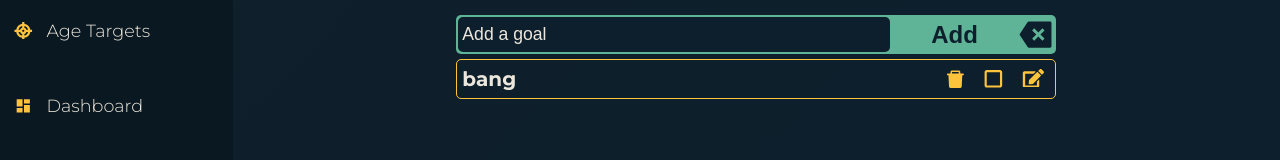
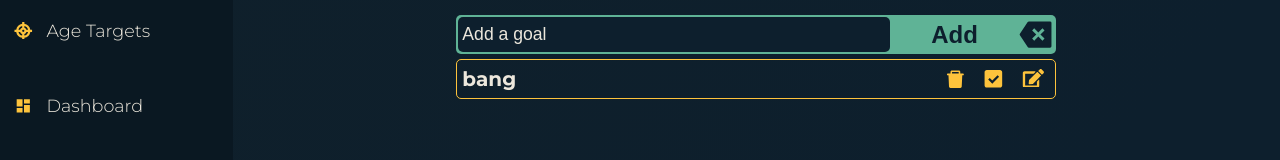
Before and after one commit to sseans/React-Goals, a React (Create React App) app: page /goals in a window 1280 px wide. Shown: the part 370-530 px from the top of the page. Built offline with nearby package versions, Linux system fonts and the light colour scheme.

Commit message:
added checked local cache memory

```diff
--- a/src/App.js
+++ b/src/App.js
@@ -1,5 +1,5 @@
 import "./App.css";
-import { BrowserRouter as Router, Route, Switch, Link } from "react-router-dom";
+import { BrowserRouter as Router, Route, Switch } from "react-router-dom";
 import Nav from "./components/Nav/Nav";
 import PlannerList from "./components/PlannerList/PlannerList";
 import Welcome from "./components/Welcome/Welcome";
--- a/src/components/Goal/Goal.js
+++ b/src/components/Goal/Goal.js
@@ -5,14 +5,15 @@ import { ImCheckboxChecked } from "react-icons/im";
 import { FaEdit } from "react-icons/fa";
 import "./Goal.css";
 
-export default function Goal({ goal, removeGoal, editGoal }) {
-  const [check, setCheck] = useState(false);
+export default function Goal({ goal, removeGoal, editGoal, markChecked }) {
+  const [check, setCheck] = useState(goal.checked);
 
   function findID() {
     removeGoal(goal.id);
   }
 
   function toggleCheck() {
+    markChecked(goal.id, !check);
     setCheck(!check);
   }
 
--- a/src/components/PlannerForm/PlannerForm.js
+++ b/src/components/PlannerForm/PlannerForm.js
@@ -21,6 +21,7 @@ export default function PlannerForm(props) {
     props.onSubmit({
       id: Math.floor(Math.random() * 10000),
       name: input,
+      checked: false,
     });
     setInput("");
   }
--- a/src/components/PlannerList/PlannerList.js
+++ b/src/components/PlannerList/PlannerList.js
@@ -9,6 +9,14 @@ export default function PlannerList() {
   const [input, setInput] = useState("");
   const [focusPoint, setFocusPoint] = useState(false);
 
+  function setLocal(itemToBeStored) {
+    localStorage.setItem("goalsArray", JSON.stringify(itemToBeStored));
+  }
+
+  function getLocal() {
+    return [...JSON.parse(localStorage.getItem("goalsArray"))];
+  }
+
   function handleChange(e) {
     setInput(e.target.value);
   }
@@ -17,8 +25,7 @@ export default function PlannerList() {
     if (localStorage.getItem("goalsArray") === null) {
       return;
     } else {
-      console.log(...JSON.parse(localStorage.getItem("goalsArray")));
-      let loadGoals = [...JSON.parse(localStorage.getItem("goalsArray"))];
+      let loadGoals = getLocal();
       setGoals(loadGoals);
     }
   }, []);
@@ -29,18 +36,18 @@ export default function PlannerList() {
     }
     let newGoals = [goal, ...goals];
     setGoals(newGoals);
-    localStorage.setItem("goalsArray", JSON.stringify(newGoals));
+    setLocal(newGoals);
   }
 
   function removeGoal(id) {
     let newArr = goals.filter((x) => (x.id !== id ? true : false));
-    localStorage.setItem("goalsArray", JSON.stringify(newArr));
+    setLocal(newArr);
     setGoals(newArr);
   }
 
   function removeAllGoals() {
     setGoals([]);
-    localStorage.setItem("goalsArray", JSON.stringify([]));
+    setLocal([]);
   }
 
   function editGoal(id) {
@@ -57,7 +64,7 @@ export default function PlannerList() {
   function turnOffEditMode(e) {
     e.preventDefault();
     let editedGoalID = goals[0].id;
-    let loadGoals = [...JSON.parse(localStorage.getItem("goalsArray"))];
+    let loadGoals = getLocal();
     let mappedGoals = loadGoals.map((x) => {
       if (x.id === editedGoalID) {
         x.name = input;
@@ -65,10 +72,21 @@ export default function PlannerList() {
       return x;
     });
     setGoals(mappedGoals);
-    localStorage.setItem("goalsArray", JSON.stringify(mappedGoals));
+    setLocal(mappedGoals);
     setEditState(!editState);
     setInput("");
     setFocusPoint(!focusPoint);
+  }
+
+  function markChecked(id, check) {
+    let newGoals = goals.map((goal) => {
+      if (goal.id === id) {
+        goal.checked = check;
+        console.log(check);
+      }
+      return goal;
+    });
+    setLocal(newGoals);
   }
 
   return (
@@ -85,6 +103,7 @@ export default function PlannerList() {
             goal={goal}
             removeGoal={removeGoal}
             editGoal={editGoal}
+            markChecked={markChecked}
             key={goal.id}
           />
         );
```
